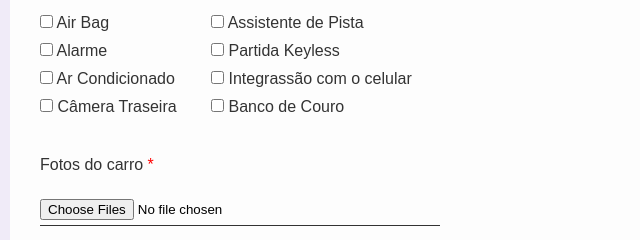
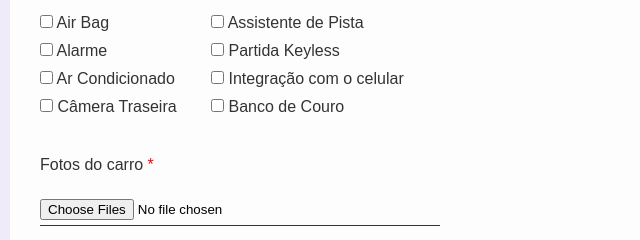
Before and after one commit to Renn4nn/vehicle-form, a plain HTML site: page docs/index.html in a window 1280 px wide. Shown: the part 1055-1295 px from the top of the page, 246-886 px from the left. Drawn offline with Linux system fonts and the light colour scheme.

Commit message:
index.html

```diff
--- a/docs/index.html
+++ b/docs/index.html
@@ -98,7 +98,7 @@
                             </li>
                             <li>
                                 <input type="checkbox" name="optional[]" id="smartphone" value="smartphone">
-                                <label for="smartphone">Integrassão com o celular</label>
+                                <label for="smartphone">Integração com o celular</label>
                             </li>
                             <li>
                                 <input type="checkbox" name="optional[]" id="letterSeat" value="letterSeat">
```
